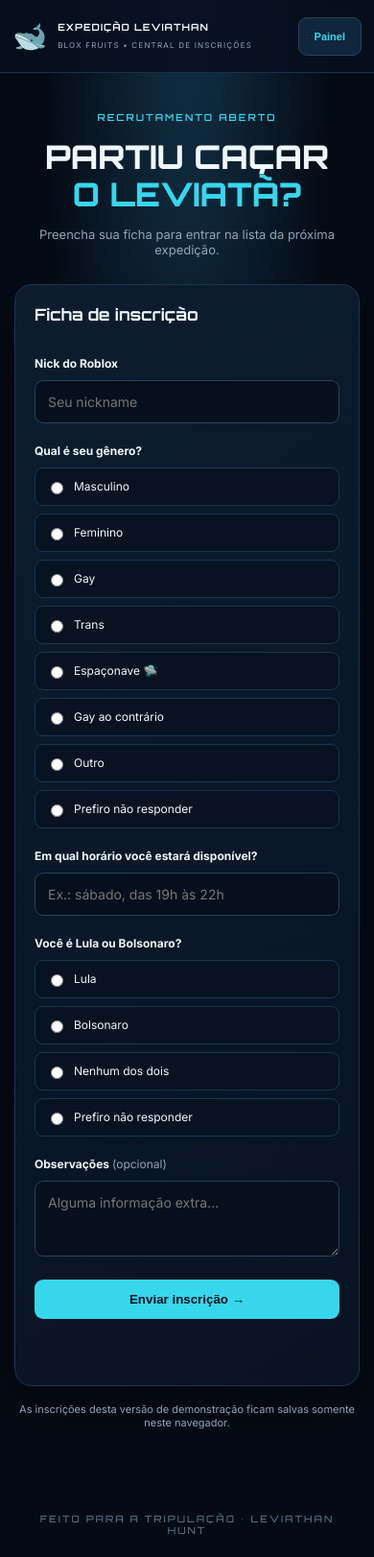
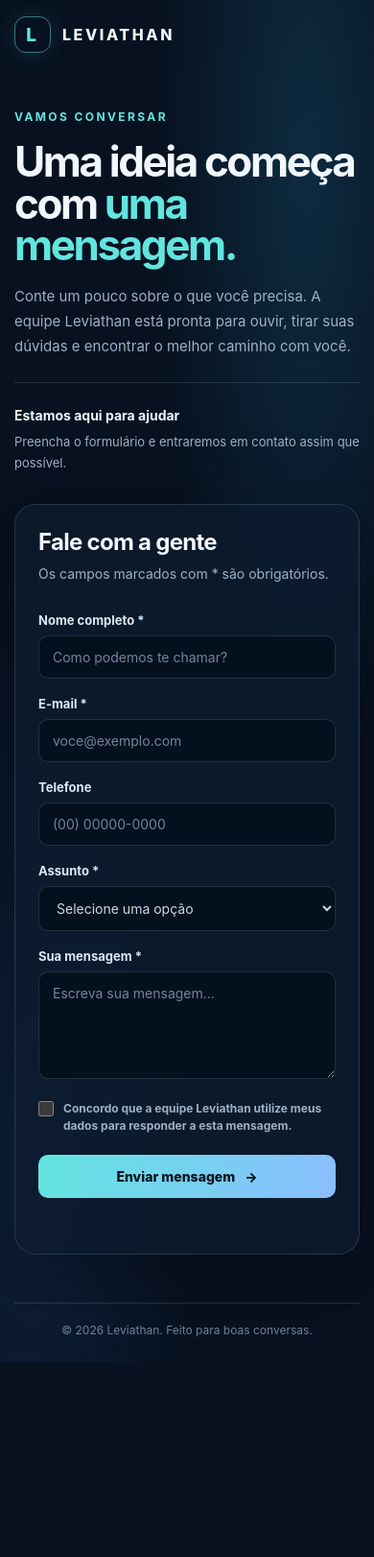
Before and after one commit to Miguelmouramuniz/formulario-leviathan, a plain HTML site: page index.html in a window 390 px wide. Shown: the whole page at 96% size. After the commit the page ends 1419 px from the top, so only its background shows below. Drawn offline with Linux system fonts and the light colour scheme.

Commit message:
Create responsive Leviathan contact form page

```diff
--- a/index.html
+++ b/index.html
@@ -1,79 +1,112 @@
-<!DOCTYPE html>
+<!doctype html>
 <html lang="pt-BR">
 <head>
-  <meta charset="UTF-8">
+  <meta charset="utf-8">
   <meta name="viewport" content="width=device-width, initial-scale=1">
   <meta name="theme-color" content="#07111f">
-  <title>Expedição Leviathan</title>
-  <link rel="stylesheet" href="style.css">
+  <meta name="description" content="Entre em contato com a equipe Leviathan. Envie sua mensagem pelo formulário.">
+  <title>Leviathan — Fale com a gente</title>
+  <style>
+    :root {
+      color-scheme: dark;
+      --bg: #07111f;
+      --panel: rgba(13, 28, 46, .82);
+      --text: #f1f7ff;
+      --muted: #9db0c5;
+      --line: rgba(173, 205, 230, .17);
+      --cyan: #62e5df;
+      --blue: #6ea8ff;
+    }
+    * { box-sizing: border-box; }
+    body {
+      margin: 0;
+      min-height: 100vh;
+      color: var(--text);
+      font-family: Inter, ui-sans-serif, system-ui, -apple-system, BlinkMacSystemFont, "Segoe UI", sans-serif;
+      background: radial-gradient(ellipse at 82% 12%, rgba(32, 113, 155, .27), transparent 35%),
+                  radial-gradient(ellipse at 8% 85%, rgba(35, 75, 139, .25), transparent 34%), var(--bg);
+    }
+    .shell { width: min(1120px, calc(100% - 40px)); margin: 0 auto; }
+    header { height: 88px; display: flex; align-items: center; justify-content: space-between; }
+    .brand { display: flex; align-items: center; gap: 12px; color: var(--text); text-decoration: none; font-weight: 800; letter-spacing: .16em; }
+    .mark { width: 38px; height: 38px; display: grid; place-items: center; border: 1px solid rgba(98,229,223,.5); border-radius: 12px; color: var(--cyan); font-size: 19px; box-shadow: 0 0 24px rgba(98,229,223,.12); }
+    .header-note { color: var(--muted); font-size: 13px; }
+    main { min-height: calc(100vh - 150px); display: grid; grid-template-columns: .92fr 1.08fr; align-items: center; gap: clamp(36px, 8vw, 105px); padding: 45px 0 75px; }
+    .eyebrow { color: var(--cyan); font-size: 12px; font-weight: 750; letter-spacing: .2em; text-transform: uppercase; }
+    h1 { margin: 18px 0; font-size: clamp(44px, 6vw, 72px); line-height: .99; letter-spacing: -.055em; }
+    h1 span { color: var(--cyan); }
+    .intro { max-width: 430px; color: var(--muted); font-size: 17px; line-height: 1.75; }
+    .contact-note { margin-top: 40px; padding-top: 22px; border-top: 1px solid var(--line); color: var(--muted); font-size: 13px; line-height: 1.7; }
+    .contact-note strong { display: block; color: var(--text); font-size: 14px; margin-bottom: 4px; }
+    .card { padding: clamp(24px, 4vw, 42px); background: var(--panel); border: 1px solid var(--line); border-radius: 22px; box-shadow: 0 24px 80px rgba(0,0,0,.28); backdrop-filter: blur(18px); }
+    .card h2 { margin: 0 0 8px; font-size: 24px; letter-spacing: -.03em; }
+    .card > p { margin: 0 0 28px; color: var(--muted); font-size: 14px; line-height: 1.6; }
+    .row { display: grid; grid-template-columns: 1fr 1fr; gap: 16px; }
+    label { display: block; margin: 0 0 8px; color: #dce8f4; font-size: 13px; font-weight: 650; }
+    .field { margin-bottom: 18px; }
+    input, select, textarea { width: 100%; padding: 13px 14px; color: var(--text); background: rgba(4, 13, 24, .65); border: 1px solid var(--line); border-radius: 10px; outline: none; font: inherit; font-size: 14px; transition: border-color .2s, box-shadow .2s; }
+    input::placeholder, textarea::placeholder { color: #71859b; }
+    input:focus, select:focus, textarea:focus { border-color: var(--cyan); box-shadow: 0 0 0 3px rgba(98,229,223,.12); }
+    select { color: #c9d7e5; }
+    textarea { min-height: 112px; resize: vertical; }
+    .consent { display: flex; align-items: flex-start; gap: 10px; margin: 2px 0 20px; color: var(--muted); font-size: 12px; line-height: 1.55; }
+    .consent input { accent-color: var(--cyan); width: 16px; height: 16px; margin: 1px 0 0; flex: 0 0 auto; }
+    button { width: 100%; display: flex; align-items: center; justify-content: center; gap: 10px; padding: 14px 18px; border: 0; border-radius: 10px; color: #06131d; background: linear-gradient(110deg, var(--cyan), #8bbdff); font: inherit; font-size: 14px; font-weight: 800; cursor: pointer; transition: transform .2s, filter .2s; }
+    button:hover { transform: translateY(-2px); filter: brightness(1.06); }
+    #feedback { min-height: 20px; margin: 14px 0 0; color: var(--cyan); font-size: 13px; text-align: center; }
+    footer { padding: 20px 0 26px; border-top: 1px solid var(--line); color: #71859b; font-size: 12px; text-align: center; }
+    @media (max-width: 760px) {
+      .shell { width: min(100% - 30px, 560px); }
+      header { height: 72px; }
+      .header-note { display: none; }
+      main { grid-template-columns: 1fr; gap: 32px; padding: 42px 0 50px; }
+      .intro { font-size: 15px; }
+      .contact-note { margin-top: 24px; }
+    }
+    @media (max-width: 450px) { .row { grid-template-columns: 1fr; gap: 0; } }
+  </style>
 </head>
 <body>
-<header class="top">
-  <div class="brand"><span>🐋</span><div><b>EXPEDIÇÃO LEVIATHAN</b><small>BLOX FRUITS • CENTRAL DE INSCRIÇÕES</small></div></div>
-  <button class="outline" id="openAdmin">Painel</button>
+  <div class="shell">
+    <header>
+      <a class="brand" href="#inicio" aria-label="Leviathan, início"><span class="mark" aria-hidden="true">L</span> LEVIATHAN</a>
+      <span class="header-note">Conexões que movem o futuro</span>
     </header>
-<main>
-  <section class="hero">
-    <small>RECRUTAMENTO ABERTO</small>
-    <h1>PARTIU CAÇAR<br><em>O LEVIATÃ?</em></h1>
-    <p>Preencha sua ficha para entrar na lista da próxima expedição.</p>
+    <main id="inicio">
+      <section aria-labelledby="page-title">
+        <div class="eyebrow">Vamos conversar</div>
+        <h1 id="page-title">Uma ideia começa com <span>uma mensagem.</span></h1>
+        <p class="intro">Conte um pouco sobre o que você precisa. A equipe Leviathan está pronta para ouvir, tirar suas dúvidas e encontrar o melhor caminho com você.</p>
+        <div class="contact-note"><strong>Estamos aqui para ajudar</strong>Preencha o formulário e entraremos em contato assim que possível.</div>
       </section>
-  <section class="card">
-    <h2>Ficha de inscrição</h2>
-    <form id="form">
-      <label for="nick">Nick do Roblox</label>
-      <input id="nick" name="nick" maxlength="30" placeholder="Seu nickname" required>
-      <label>Qual é seu gênero?</label>
-      <div class="options">
-        <label><input type="radio" name="gender" value="Masculino" required> Masculino</label>
-        <label><input type="radio" name="gender" value="Feminino"> Feminino</label>
-        <label><input type="radio" name="gender" value="Gay"> Gay</label>
-        <label><input type="radio" name="gender" value="Trans"> Trans</label>
-        <label><input type="radio" name="gender" value="Espaçonave"> Espaçonave 🛸</label>
-        <label><input type="radio" name="gender" value="Gay ao contrário"> Gay ao contrário</label>
-        <label><input type="radio" name="gender" value="Outro"> Outro</label>
-        <label><input type="radio" name="gender" value="Prefiro não responder"> Prefiro não responder</label>
+      <section class="card" aria-labelledby="form-title">
+        <h2 id="form-title">Fale com a gente</h2>
+        <p>Os campos marcados com * são obrigatórios.</p>
+        <form id="contact-form">
+          <div class="row">
+            <div class="field"><label for="name">Nome completo *</label><input id="name" name="name" autocomplete="name" placeholder="Como podemos te chamar?" required></div>
+            <div class="field"><label for="email">E-mail *</label><input id="email" name="email" type="email" autocomplete="email" placeholder="voce@exemplo.com" required></div>
           </div>
-      <label for="schedule">Em qual horário você estará disponível?</label>
-      <input id="schedule" name="schedule" placeholder="Ex.: sábado, das 19h às 22h" required>
-      <label>Você é Lula ou Bolsonaro?</label>
-      <div class="options">
-        <label><input type="radio" name="politics" value="Lula" required> Lula</label>
-        <label><input type="radio" name="politics" value="Bolsonaro"> Bolsonaro</label>
-        <label><input type="radio" name="politics" value="Nenhum dos dois"> Nenhum dos dois</label>
-        <label><input type="radio" name="politics" value="Prefiro não responder"> Prefiro não responder</label>
+          <div class="row">
+            <div class="field"><label for="phone">Telefone</label><input id="phone" name="phone" type="tel" autocomplete="tel" placeholder="(00) 00000-0000"></div>
+            <div class="field"><label for="subject">Assunto *</label><select id="subject" name="subject" required><option value="" disabled selected>Selecione uma opção</option><option>Informações gerais</option><option>Parcerias</option><option>Suporte</option><option>Outro assunto</option></select></div>
           </div>
-      <label for="notes">Observações <span>(opcional)</span></label>
-      <textarea id="notes" name="notes" rows="3" placeholder="Alguma informação extra..."></textarea>
-      <button class="primary" type="submit">Enviar inscrição →</button>
-      <p id="message" aria-live="polite"></p>
+          <div class="field"><label for="message">Sua mensagem *</label><textarea id="message" name="message" placeholder="Escreva sua mensagem..." required></textarea></div>
+          <label class="consent"><input type="checkbox" required><span>Concordo que a equipe Leviathan utilize meus dados para responder a esta mensagem.</span></label>
+          <button type="submit">Enviar mensagem <span aria-hidden="true">→</span></button>
+          <p id="feedback" role="status" aria-live="polite"></p>
         </form>
       </section>
-  <p class="foot">As inscrições desta versão de demonstração ficam salvas somente neste navegador.</p>
     </main>
-
-<div class="modal hidden" id="modal">
-  <section class="modalbox">
-    <button class="x" id="close" aria-label="Fechar">×</button>
-    <div id="login">
-      <small>ÁREA DA EQUIPE</small><h2>Painel administrativo</h2>
-      <form id="loginForm">
-        <label for="password">Senha do painel</label>
-        <input id="password" type="password" required>
-        <button class="primary">Entrar</button>
-        <p id="loginMessage"></p>
-      </form>
+    <footer>© <span id="year"></span> Leviathan. Feito para boas conversas.</footer>
   </div>
-    <div id="dashboard" class="hidden">
-      <div class="dashhead"><div><small>LISTA DE INSCRITOS</small><h2>Participantes</h2></div><button class="outline" id="logout">Sair</button></div>
-      <h3 id="count">0 inscrições</h3>
-      <div id="entries"></div>
-      <button class="deleteall" id="clear">Apagar inscrições deste navegador</button>
-      <p class="warning">Atenção: esta versão salva dados localmente. Ela não reúne inscrições de outros visitantes.</p>
-    </div>
-  </section>
-</div>
-<footer>FEITO PARA A TRIPULAÇÃO • LEVIATHAN HUNT</footer>
-<script src="script.js"></script>
+  <script>
+    document.getElementById('year').textContent = new Date().getFullYear();
+    document.getElementById('contact-form').addEventListener('submit', function (event) {
+      event.preventDefault();
+      document.getElementById('feedback').textContent = 'Mensagem validada! Este formulário ainda precisa ser conectado a um serviço para receber envios.';
+      this.reset();
+    });
+  </script>
 </body>
 </html>
```
Lines whose indentation alone changed are shown as unchanged.
